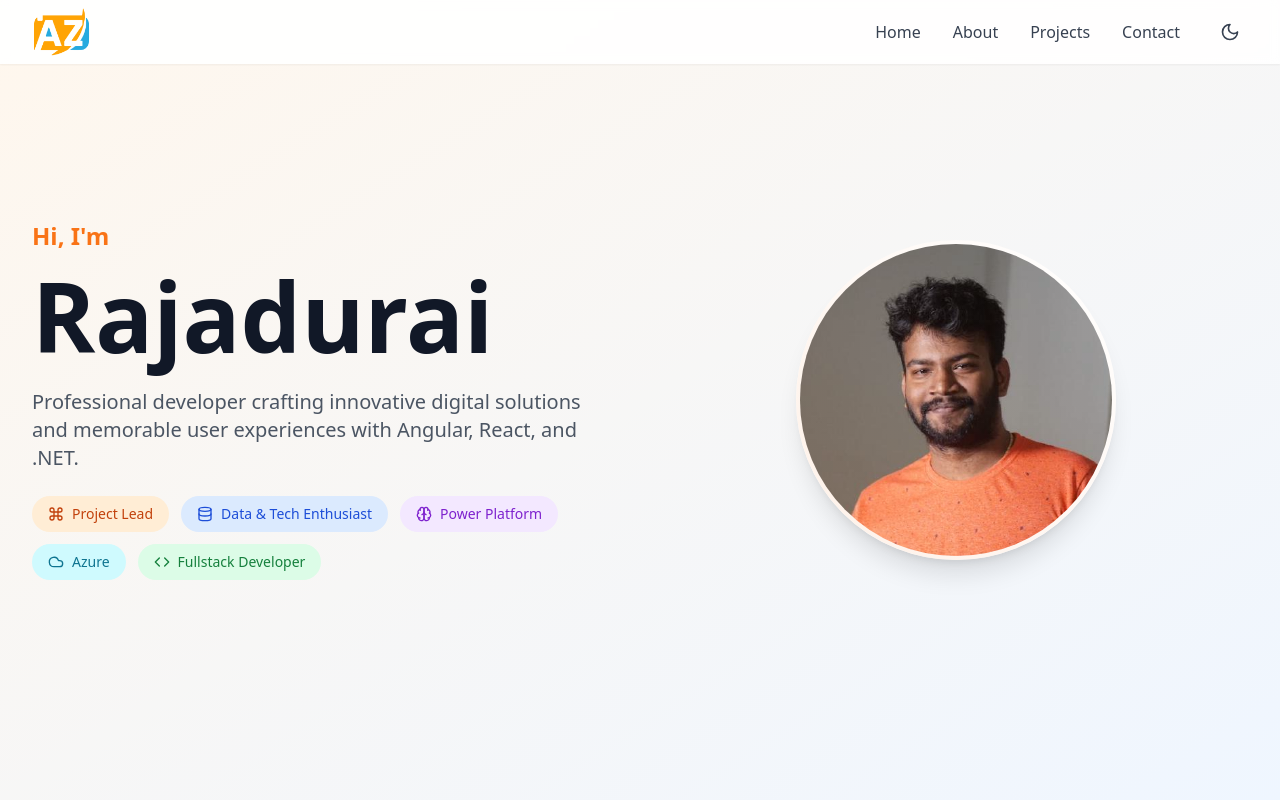
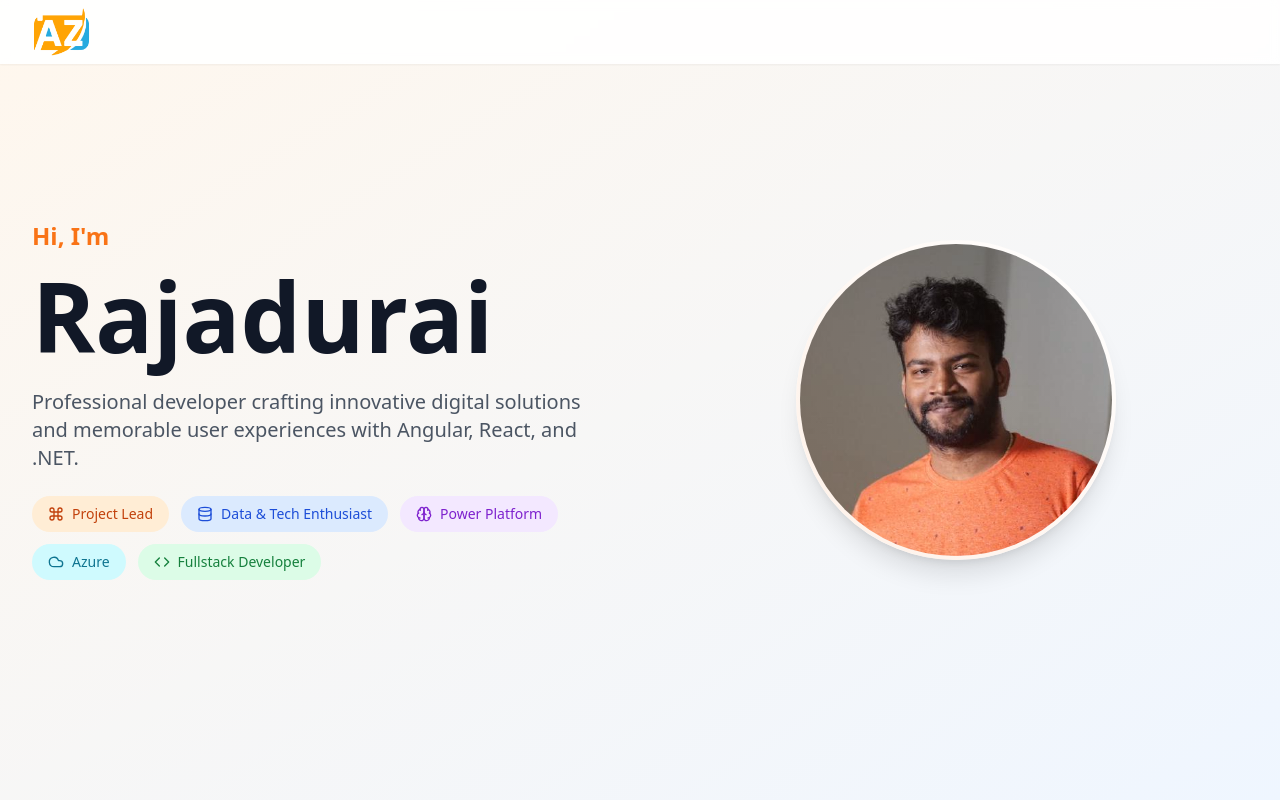
Before and after one commit to RajaduraiAz/website, a React (Vite) app: page / in a window 1280 px wide. Shown: the top 800 px of the page. Built offline with nearby package versions, Linux system fonts and the light colour scheme.

Commit message:
md:visible

```diff
--- a/src/components/Navbar.tsx
+++ b/src/components/Navbar.tsx
@@ -14,7 +14,7 @@ export default function Navbar() {
             <img src="/logo.png" alt="AZ Logo" className="h-12 w-auto" />
           </div>
 
-          <div className="invisible md:visible md:flex items-center space-x-8">
+          <div className="hidden md:visible items-center space-x-8">
             <a href="#home" className="text-gray-700 dark:text-gray-300 hover:text-orange-500 dark:hover:text-orange-400 transition">Home</a>
             <a href="#about" className="text-gray-700 dark:text-gray-300 hover:text-orange-500 dark:hover:text-orange-400 transition">About</a>
             <a href="#projects" className="text-gray-700 dark:text-gray-300 hover:text-orange-500 dark:hover:text-orange-400 transition">Projects</a>
```
